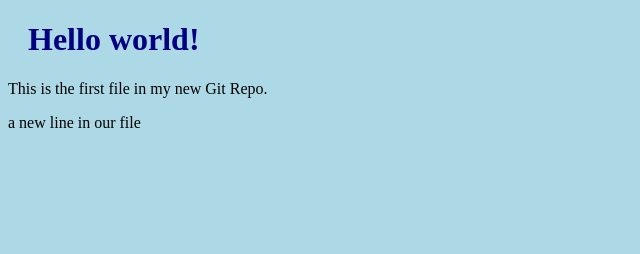
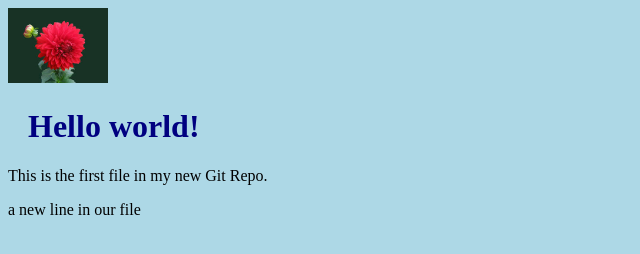
Before and after one commit to Chinmaya97/hello-world, a plain HTML site: page index.html in a window 1280 px wide. Shown: the whole page, without its empty margins (0-640 px from the left). Drawn offline with Linux system fonts and the light colour scheme.

Commit message:
added img to the hello world

```diff
--- a/index.html
+++ b/index.html
@@ -1,15 +1,21 @@
 <!DOCTYPE html>
 <html lang="en">
-<head>
-    <meta charset="UTF-8">
-    <meta name="viewport" content="width=device-width, initial-scale=1.0">
+  <head>
+    <meta charset="UTF-8" />
+    <meta name="viewport" content="width=device-width, initial-scale=1.0" />
     <title>git project</title>
-    <link rel="stylesheet" href="index.css">
-</head>
-<body>
+    <link rel="stylesheet" href="index.css" />
+  </head>
+  <body>
+    <div>
+      <img
+        src="images/myimg.jpeg"
+        alt="Hello World from Space"
+        style="width:100px"
+      />
+    </div>
     <h1>Hello world!</h1>
     <p>This is the first file in my new Git Repo.</p>
     <p>a new line in our file</p>
-
-</body>
+  </body>
 </html>
```
Also changed, not shown: images/myimg.jpeg (added).
